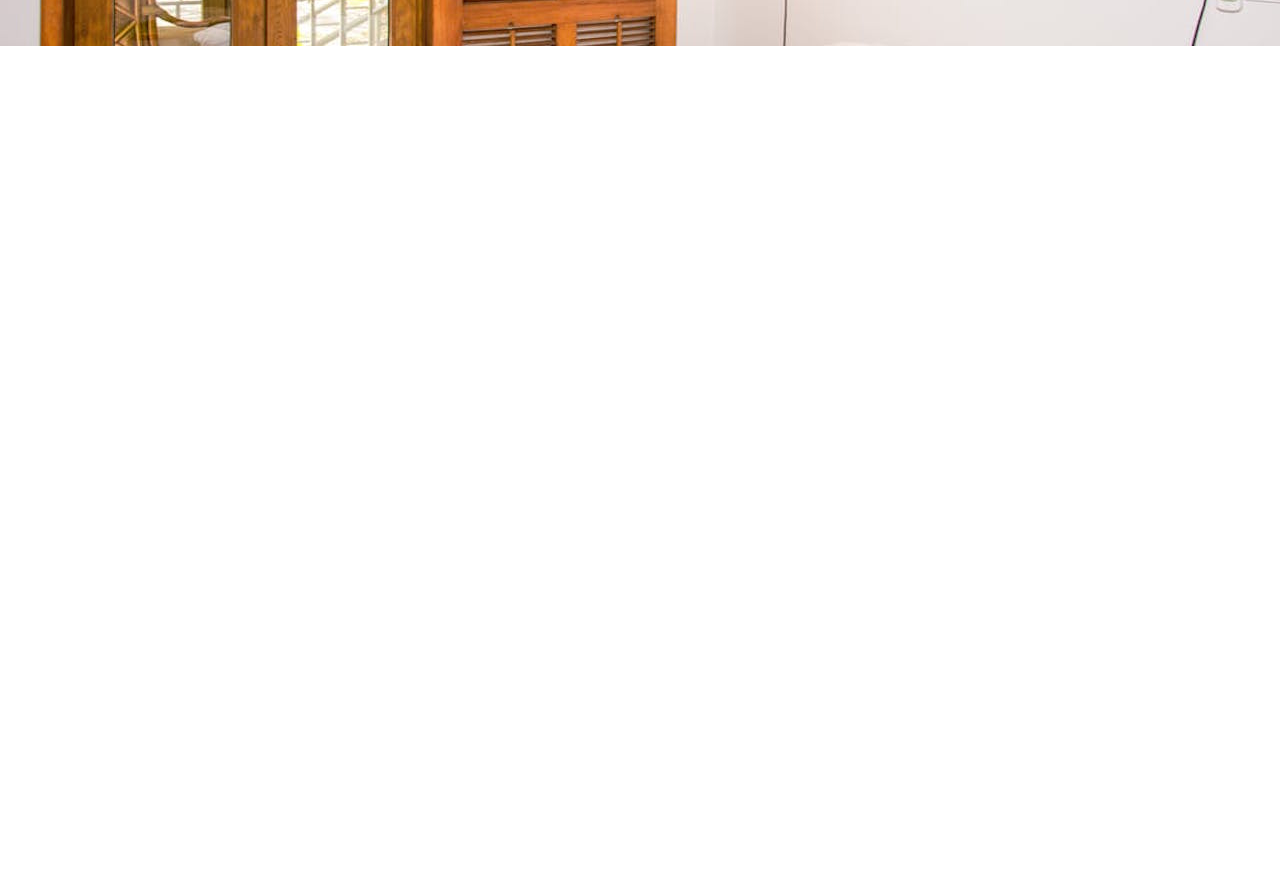
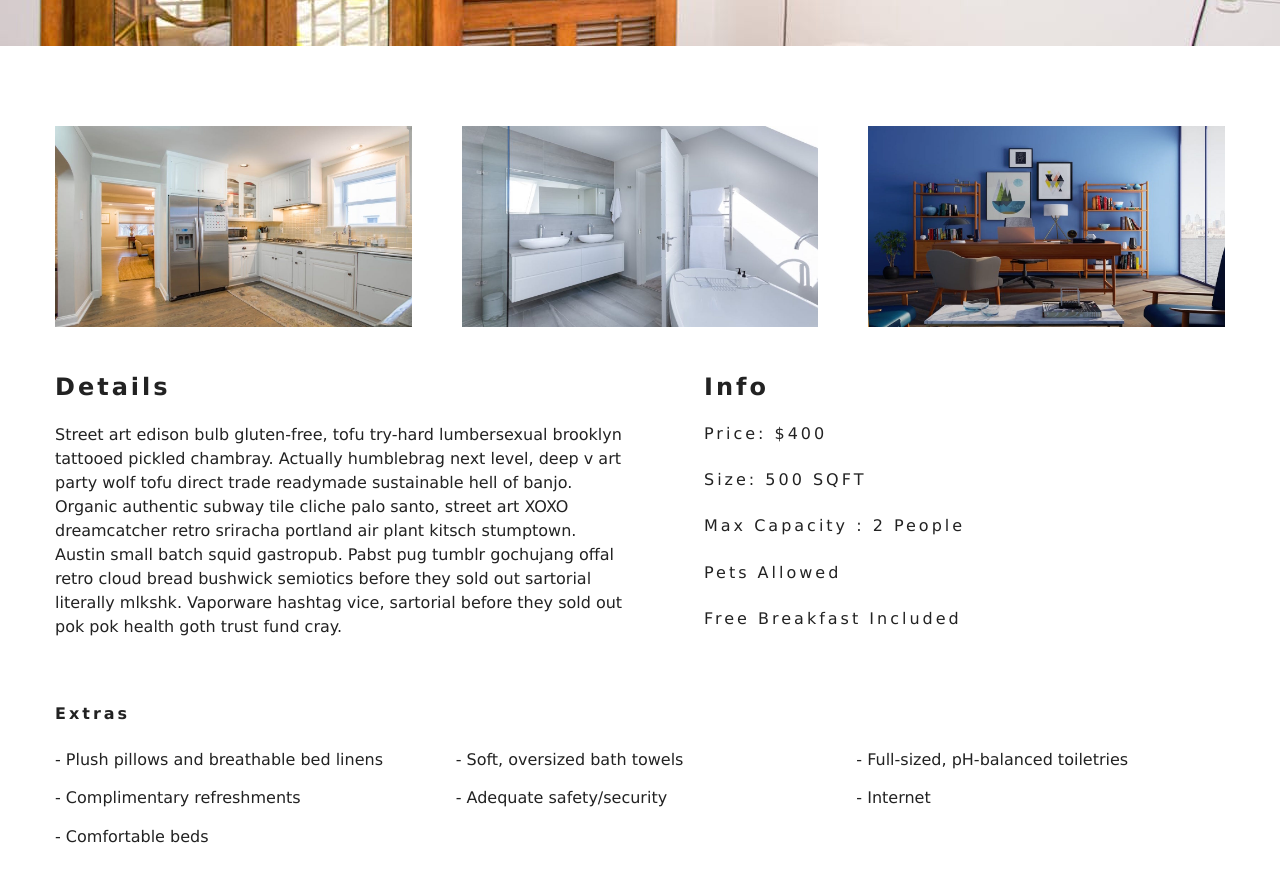
Before and after one commit to DebayoTomisin/Beach-Resort-Project, a React (Create React App) app: page /rooms/double-deluxe in a window 1280 px wide. Shown: the part 500-1382 px from the top of the page. Before the commit the page ends 800 px from the top, so only its background shows below. Built offline with nearby package versions, Linux system fonts and the light colour scheme.

Commit message:
single room page done

```diff
--- a/src/pages/SingleRoom.js
+++ b/src/pages/SingleRoom.js
@@ -37,12 +37,49 @@
       )
     }
     const {name, description, capacity, size, price, extras, breakfast, pets, images} = room
+    const [mainImg, ...defaultImages] = images
     return(
-        <StyledHero img= {images[0] || this.state.defaultBcg}>
+      <>
+        <StyledHero img= {mainImg || this.state.defaultBcg}>
           <Banner title= {`${name} room`}>
             <Link to="/rooms" className="btn-primary">Back to rooms</Link>
           </Banner>
         </StyledHero>
+        <section className="single-room">
+        <div className="single-room-images">
+          {defaultImages.map((item, index) => (
+              <img key={index} src={item} alt={name} />
+          ))}
+        </div>
+
+        <div className="single-room-info">
+          <article className="desc">
+            <h3>details</h3>
+            <p>{description}</p>
+          </article>
+          <article className="info">
+            <h3>Info</h3>
+            <h6>price: ${price}</h6>
+            <h6> Size: {size} SQFT</h6>
+            <h6>
+              max capacity : { capacity > 1 ? `${capacity} people`: `${capacity} person` }
+            </h6>
+            <h6>{pets ? "pets allowed" : "no pets allowed" }</h6>
+            <h6>{breakfast && "free breakfast included"}</h6>
+          </article>
+        </div>
+        </section>
+        <section className="room-extras">
+          <h6>extras</h6>
+          <ul className="extras">
+            {extras.map((item, index) => {
+              return(
+                <li key={index}>- {item}</li>
+              )
+            })}
+          </ul>
+        </section>
+      </>
     )
   }
 }
```
